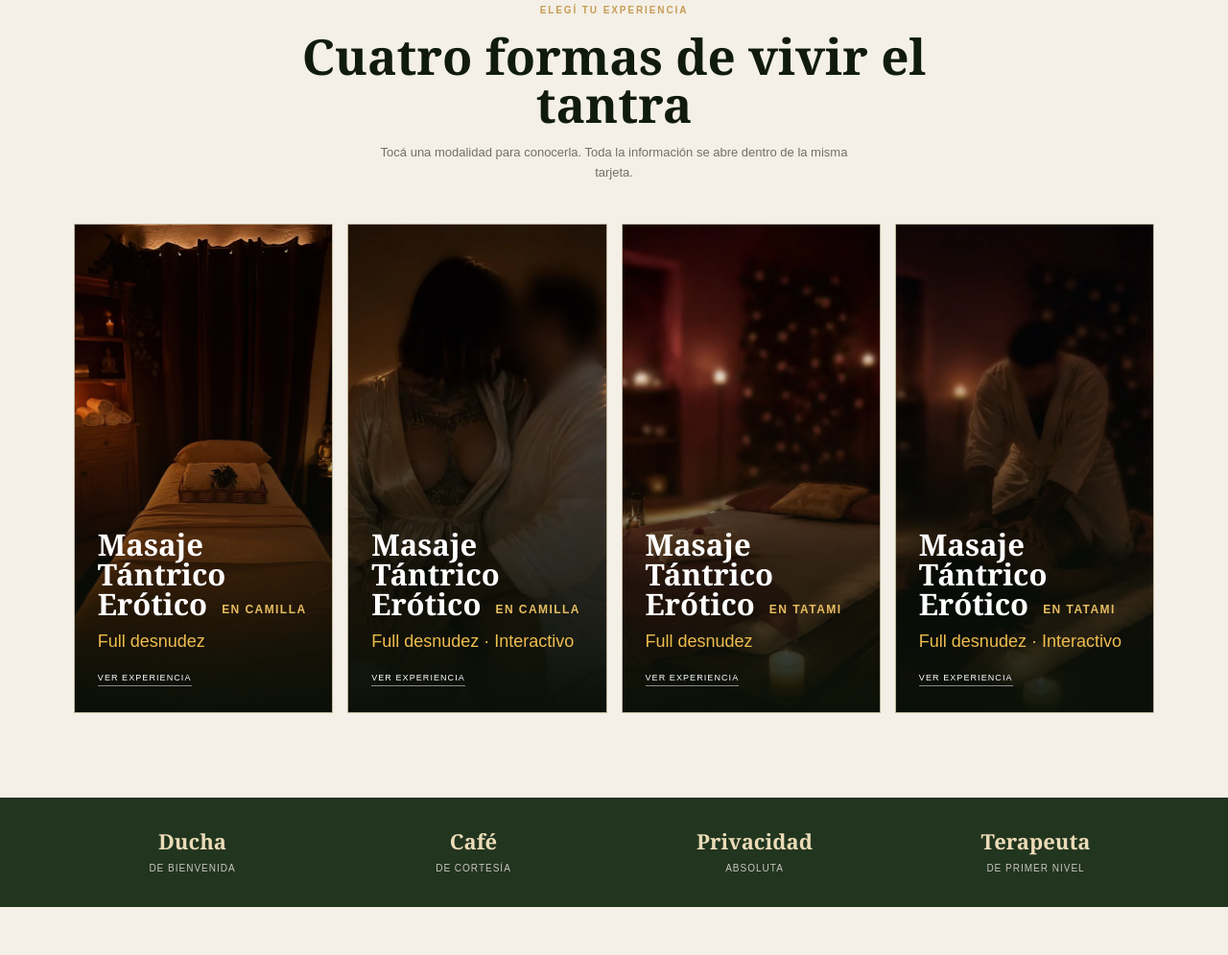
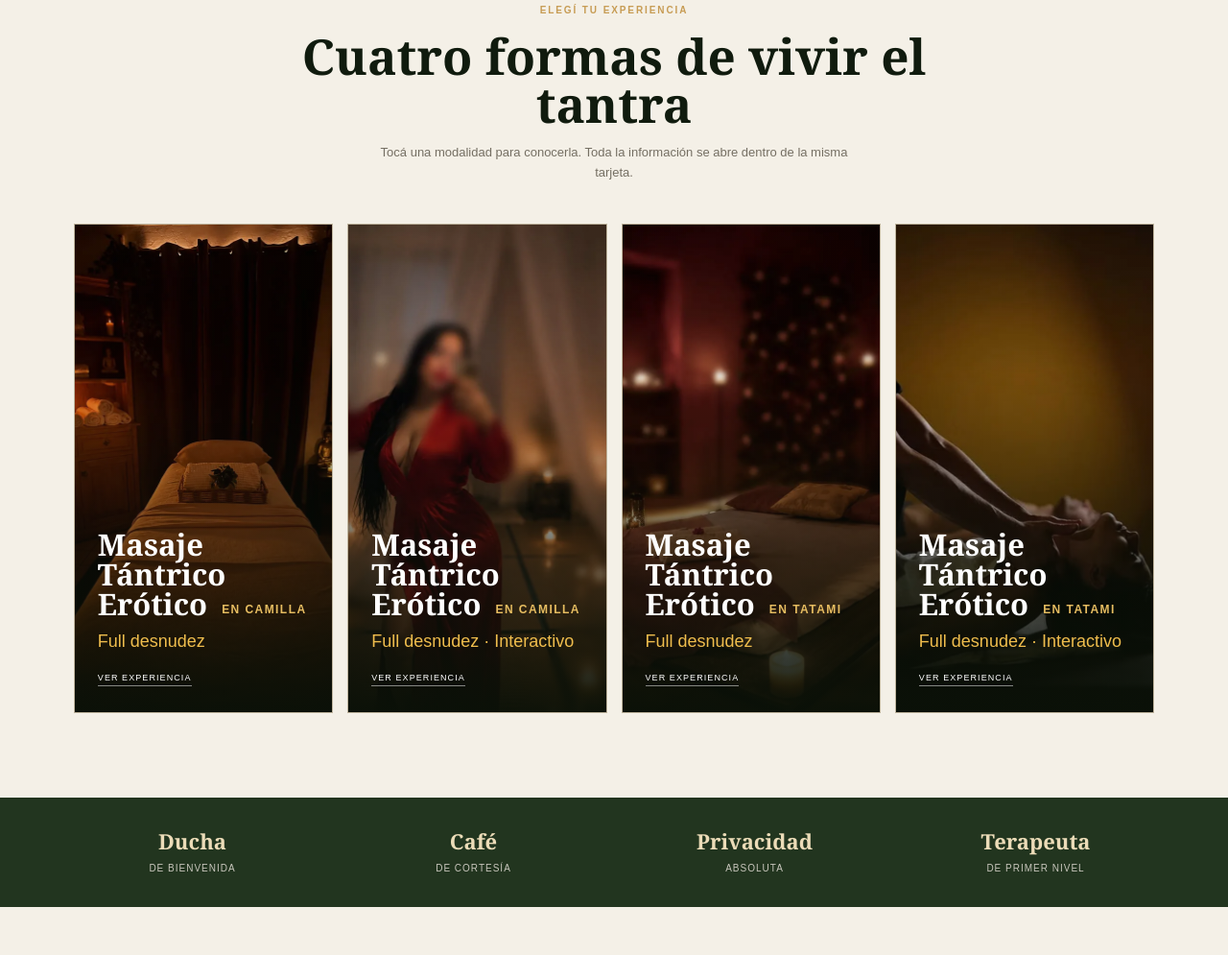
Before and after one commit to DylanMachado1/terapeutas-tantricas, a plain HTML site: page index.html in a window 1280 px wide. Shown: the part 821-1816 px from the top of the page at 96% size. Drawn offline with Linux system fonts and the light colour scheme.

Commit message:
Update service and gallery imagery

```diff
--- a/index.html
+++ b/index.html
@@ -53,7 +53,7 @@
         </article>
 
         <article class="modality-card reveal" data-service-card>
-          <button class="modality-cover" type="button" aria-expanded="false"><img src="assets/optimized/camilla-interactivo.webp" alt="Pareja sentada en un ambiente cálido y privado" width="720" height="1020" loading="lazy" decoding="async"><span class="cover-shade"></span><span class="cover-copy"><span class="cover-title"><strong>Masaje Tántrico<br>Erótico <small>En camilla</small></strong></span><em>Full desnudez · Interactivo</em><i>Ver experiencia</i></span></button>
+          <button class="modality-cover" type="button" aria-expanded="false"><img src="assets/optimized/camilla-interactivo-nuevo.webp" alt="Terapeuta con vestido rojo en un ambiente cálido y privado" width="720" height="1020" loading="lazy" decoding="async"><span class="cover-shade"></span><span class="cover-copy"><span class="cover-title"><strong>Masaje Tántrico<br>Erótico <small>En camilla</small></strong></span><em>Full desnudez · Interactivo</em><i>Ver experiencia</i></span></button>
           <div class="modality-info"><button class="close-card" type="button" aria-label="Cerrar información">×</button><h3>Camilla · Interactivo</h3><p>Podés interactuar armoniosamente con la terapeuta durante las cuatro etapas del masaje, creando una experiencia más sensual, erótica e íntima.</p><p>Es ideal para quienes desean participar y conectar aún más a través del tacto consciente, en lugar de limitarse únicamente a recibir.</p><p class="included">Ducha al retirarse y café de despedida opcional.</p></div>
         </article>
 
@@ -63,7 +63,7 @@
         </article>
 
         <article class="modality-card reveal" data-service-card>
-          <button class="modality-cover" type="button" aria-expanded="false"><img src="assets/optimized/tatami-interactivo.webp" alt="Masaje en tatami dentro de un ambiente íntimo" width="720" height="1020" loading="lazy" decoding="async"><span class="cover-shade"></span><span class="cover-copy"><span class="cover-title"><strong>Masaje Tántrico<br>Erótico <small>En tatami</small></strong></span><em>Full desnudez · Interactivo</em><i>Ver experiencia</i></span></button>
+          <button class="modality-cover" type="button" aria-expanded="false"><img src="assets/optimized/tatami-interactivo-nuevo.webp" alt="Masaje tántrico guiado en tatami dentro de un ambiente íntimo" width="720" height="1020" loading="lazy" decoding="async"><span class="cover-shade"></span><span class="cover-copy"><span class="cover-title"><strong>Masaje Tántrico<br>Erótico <small>En tatami</small></strong></span><em>Full desnudez · Interactivo</em><i>Ver experiencia</i></span></button>
           <div class="modality-info"><button class="close-card" type="button" aria-label="Cerrar información">×</button><h3>Tatami · Interactivo</h3><p>Una terapia sublime y guiada en la que aprendés a vivir el tantra junto a la terapeuta. Participás mediante la caricia consciente, el placer y la conexión.</p><p>Está creada para disfrutar sin prisa, movilizar la energía sexual y vivir una experiencia íntima, sensorial y profundamente renovadora.</p><p class="included">Ducha al retirarse y café de despedida opcional.</p></div>
         </article>
       </div>
@@ -81,7 +81,7 @@
     <section class="gallery section" id="galeria">
       <header class="section-head reveal"><p class="eyebrow">El espacio</p><h2>Una mirada breve</h2></header>
       <div class="gallery-grid reveal">
-        <figure><img src="assets/optimized/galeria-terapeuta-reloj.webp" alt="Terapeuta de Club de Señores junto a un reloj en un ambiente íntimo y cálido" width="640" height="640" loading="lazy" decoding="async"></figure>
+        <figure><img src="assets/optimized/galeria-terapeuta-rojo.webp" alt="Terapeuta de Club de Señores con vestido rojo en un ambiente íntimo y cálido" width="640" height="640" loading="lazy" decoding="async"></figure>
         <figure><img src="assets/optimized/galeria-cafe.webp" alt="Dos tazas de café de cortesía preparadas sobre la camilla" width="640" height="640" loading="lazy" decoding="async"></figure>
         <figure><img src="assets/optimized/galeria-bata.webp" alt="Bata preparada para la ducha" width="640" height="640" loading="lazy" decoding="async"></figure>
         <figure><img src="assets/optimized/galeria-camilla.webp" alt="Camilla preparada con aceites y velas en un ambiente íntimo" width="640" height="640" loading="lazy" decoding="async"></figure>
```
Also changed, not shown: assets/optimized/camilla-interactivo-nuevo.webp (added), assets/optimized/galeria-terapeuta-rojo.webp (added), assets/optimized/tatami-interactivo-nuevo.webp (added).
